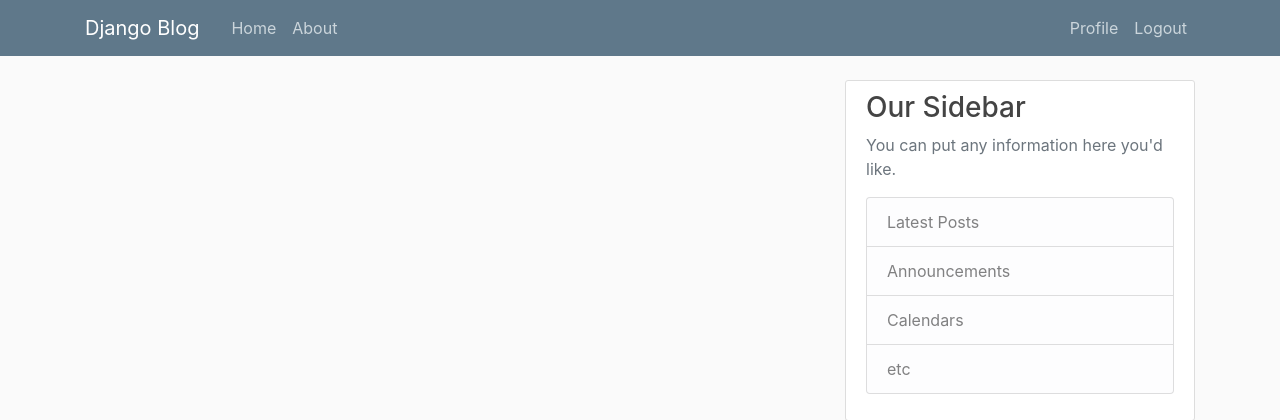
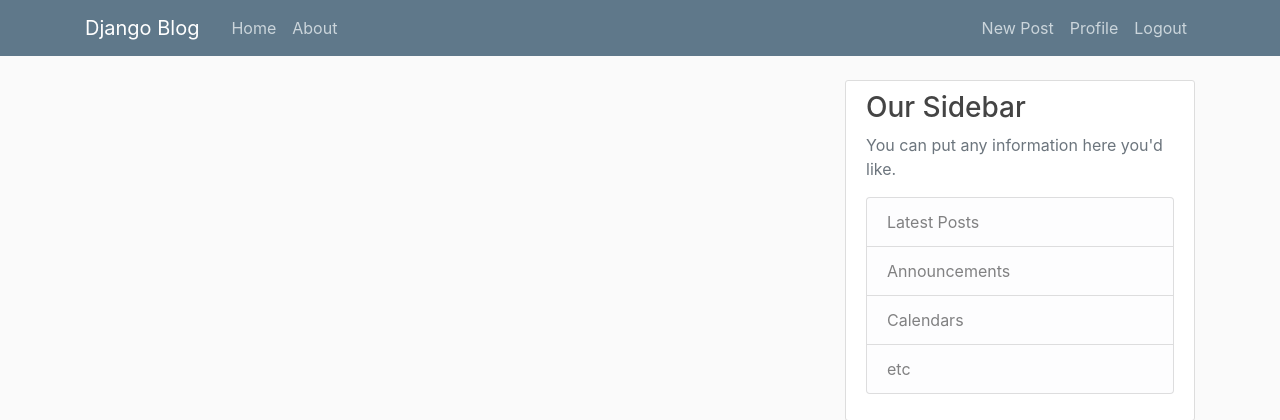
Before and after one commit to miseriae/python.practice, a Django app: page / in a window 1280 px wide. Shown: the top 420 px of the page. Run offline with Django 3.2, Linux system fonts and the light colour scheme; the visitor is signed in with stand-in values (Sample User, id 1); data that the repository does not hold is empty; some libraries are stand-ins or nearby versions.

Commit message:
Posts Create, Update, Delete

```diff
--- a/django_app/mysite/main/templates/main/base.html
+++ b/django_app/mysite/main/templates/main/base.html
@@ -34,6 +34,7 @@
             <!-- Navbar Right Side -->
             <div class="navbar-nav">
               {% if user.is_authenticated %}
+                <a class="nav-item nav-link" href="{% url 'main:post-create' %}">New Post</a>
                 <a class="nav-item nav-link" href="{% url 'profile' %}">Profile</a>
                 <a class="nav-item nav-link" href="{% url 'logout' %}">Logout</a>
               {% else %}
--- a/django_app/mysite/main/templates/main/homepage.html
+++ b/django_app/mysite/main/templates/main/homepage.html
@@ -8,7 +8,7 @@
             <a class="mr-2" href="#">{{ post.author }}</a>
             <small class="text-muted">{{ post.date_posted|date:"F d, Y" }}</small>
           </div>
-        <h2><a class="article-title" href="#">{{ post.title }}</a></h2>
+        <h2><a class="article-title" href="{% url 'main:post-detail' post.id %}">{{ post.title }}</a></h2>
         <p class="article-content">{{ post.content }}</p>
       </div>
     </article>
```
